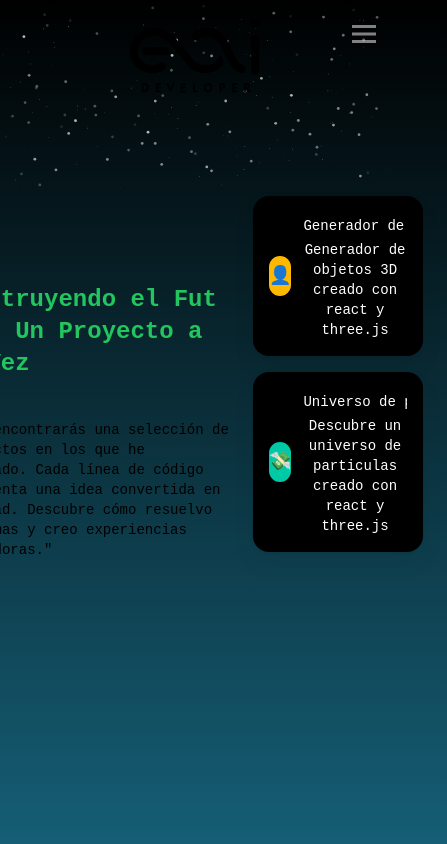
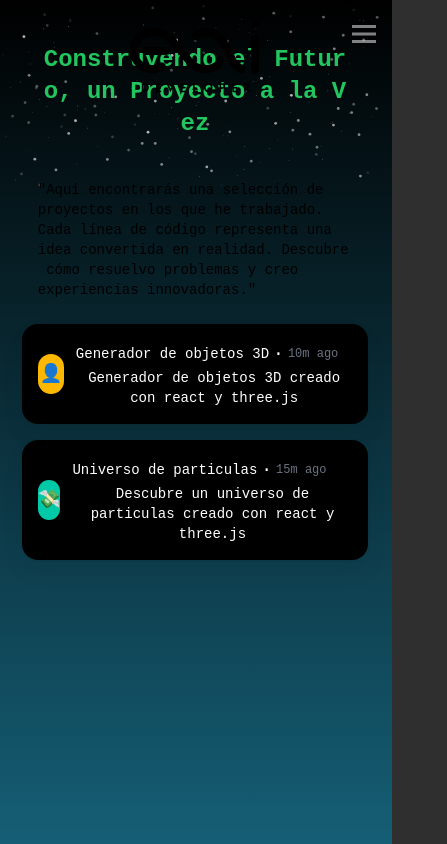
Before and after one commit to EdinsonNM/edi-developer, a React (Vite) app: page /mis-proyectos in a window 390 px wide. Shown: the whole page, 447 px wide, since content can reach past the window. Built offline with nearby package versions, Linux system fonts and the light colour scheme; a web font is replaced by a local one.

Commit message:
Refactor layout hooks and UI components

```diff
--- a/src/presentation/pages/my-projects/my-projects.tsx
+++ b/src/presentation/pages/my-projects/my-projects.tsx
@@ -13,15 +13,15 @@ export default function MyProjects() {
       <div className="absolute w-full h-full left-0 top-0">
         <Particles />
       </div>
-      <div className="w-full h-full relative flex flex-row justify-center items-center container mx-auto py-10">
-        <div>
+      <div className="w-full h-full relative flex flex-col md:flex-row justify-center items-center container mx-auto py-10">
+        <div className="px-10 md:px-0">
           <TextAnimate
             animation="slideLeft"
             by="character"
             as={"h1"}
-            className={`mb-10 pointer-events-none font-bold text-2xl md:text-6xl text-left ${isDark ? "text-cyan-500" : "text-green-500"}`}
+            className={`mx-auto mb-10 pointer-events-none font-bold text-2xl md:text-6xl text-center md:text-start max-w-80 md:max-w-none ${isDark ? "text-cyan-500" : "text-green-500"}`}
           >
-            Construyendo el Futuro, Un Proyecto a la Vez
+            {`Construyendo el Futuro, un Proyecto a la Vez`}
           </TextAnimate>
 
           <TextAnimate
```
